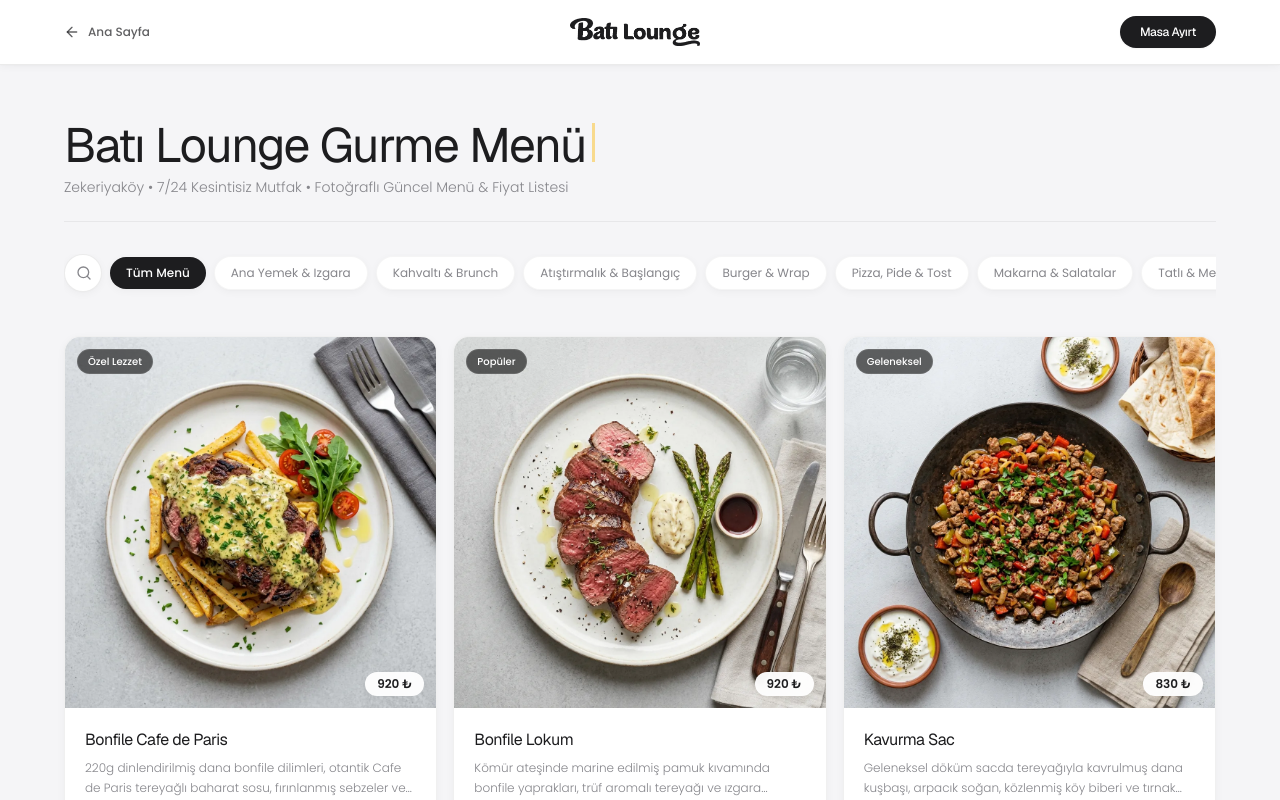
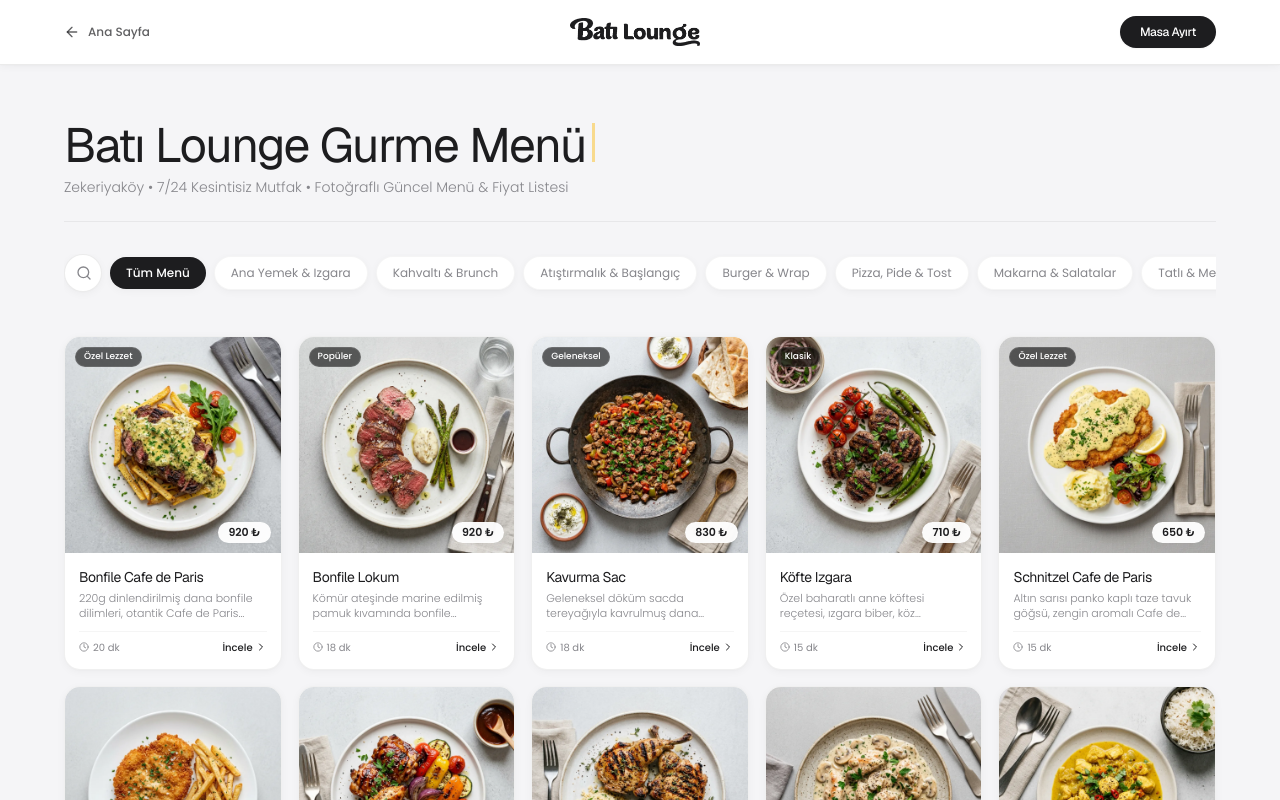
Before and after one commit to mbirlik24/batilounge, a Next.js app: page /menu in a window 1280 px wide. Shown: the top 800 px of the page. Built offline with nearby package versions, Linux system fonts and the light colour scheme.

Commit message:
style(menu): compact cards to 4-5 items per row

```diff
--- a/src/app/menu/page.tsx
+++ b/src/app/menu/page.tsx
@@ -222,8 +222,8 @@ export default function MenuPage() {
           })}
         </div>
 
-            {/* Menu Items Grid with Photos */}
-            <div className="grid grid-cols-1 md:grid-cols-2 lg:grid-cols-3 gap-4">
+            {/* Menu Items Grid with Photos - 4 to 5 per row */}
+            <div className="grid grid-cols-2 sm:grid-cols-3 md:grid-cols-4 xl:grid-cols-5 gap-3 sm:gap-3.5 lg:gap-4">
               {filteredItems.length > 0 ? (
                 filteredItems.map((item, index) => (
                   <motion.div
@@ -241,38 +241,38 @@ export default function MenuPage() {
                           src={item.image}
                           alt={item.name}
                           fill
-                      sizes="(max-width: 640px) 100vw, (max-width: 1024px) 50vw, 33vw"
+                          sizes="(max-width: 640px) 50vw, (max-width: 1024px) 33vw, 20vw"
                           className="object-cover transition-transform duration-500 ease-out group-hover:scale-105"
                         />
                         {item.tag && (
-                      <span className="absolute top-3 left-3 px-2.5 py-1 rounded-full text-[10px] font-sans font-medium bg-black/60 backdrop-blur-md text-white border border-white/10">
+                          <span className="absolute top-2.5 left-2.5 px-2 py-0.5 rounded-full text-[9px] font-sans font-medium bg-black/60 backdrop-blur-md text-white border border-white/10">
                             {item.tag}
                           </span>
                         )}
-                    <span className="absolute bottom-3 right-3 px-3 py-1 rounded-full text-xs font-sans font-semibold bg-white/95 dark:bg-zinc-900/95 backdrop-blur-md text-[#1D1D1F] dark:text-white shadow-apple-sm">
+                        <span className="absolute bottom-2.5 right-2.5 px-2.5 py-0.5 rounded-full text-[11px] font-sans font-semibold bg-white/95 dark:bg-zinc-900/95 backdrop-blur-md text-[#1D1D1F] dark:text-white shadow-apple-sm">
                           {item.price} ₺
                         </span>
                       </div>
                     )}
 
-                    <div className="p-4 sm:p-5 flex-1 flex flex-col justify-between">
+                    <div className="p-3 sm:p-3.5 flex-1 flex flex-col justify-between">
                       <div>
-                        <h4 className="font-heading font-normal text-base text-[#1D1D1F] dark:text-white mb-1.5 group-hover:text-amber-600 dark:group-hover:text-amber-400 transition-colors">
+                        <h4 className="font-heading font-normal text-xs sm:text-sm text-[#1D1D1F] dark:text-white mb-1 group-hover:text-amber-600 dark:group-hover:text-amber-400 transition-colors line-clamp-1">
                           {item.name}
                         </h4>
 
-                        <p className="text-xs font-sans font-light text-[#86868B] dark:text-zinc-400 leading-relaxed line-clamp-2 mb-3">
+                        <p className="text-[11px] font-sans font-light text-[#86868B] dark:text-zinc-400 leading-snug line-clamp-2 mb-2 sm:mb-2.5">
                           {item.description}
                         </p>
                       </div>
 
-                      <div className="flex items-center justify-between pt-3 border-t border-black/[0.04] dark:border-white/[0.06] text-[11px] font-sans text-[#86868B]">
+                      <div className="flex items-center justify-between pt-2 border-t border-black/[0.04] dark:border-white/[0.06] text-[10px] font-sans text-[#86868B]">
                         <span className="flex items-center gap-1">
-                          <Clock className="w-3 h-3" />
+                          <Clock className="w-2.5 h-2.5" />
                           {item.prepTime || '8-12 dk'}
                         </span>
                         <span className="text-[#1D1D1F] dark:text-white font-medium flex items-center gap-0.5 group-hover:translate-x-0.5 transition-transform">
-                          İncele <ChevronRight className="w-3.5 h-3.5" />
+                          İncele <ChevronRight className="w-3 h-3" />
                         </span>
                       </div>
                     </div>
```
Lines whose indentation alone changed are shown as unchanged.
